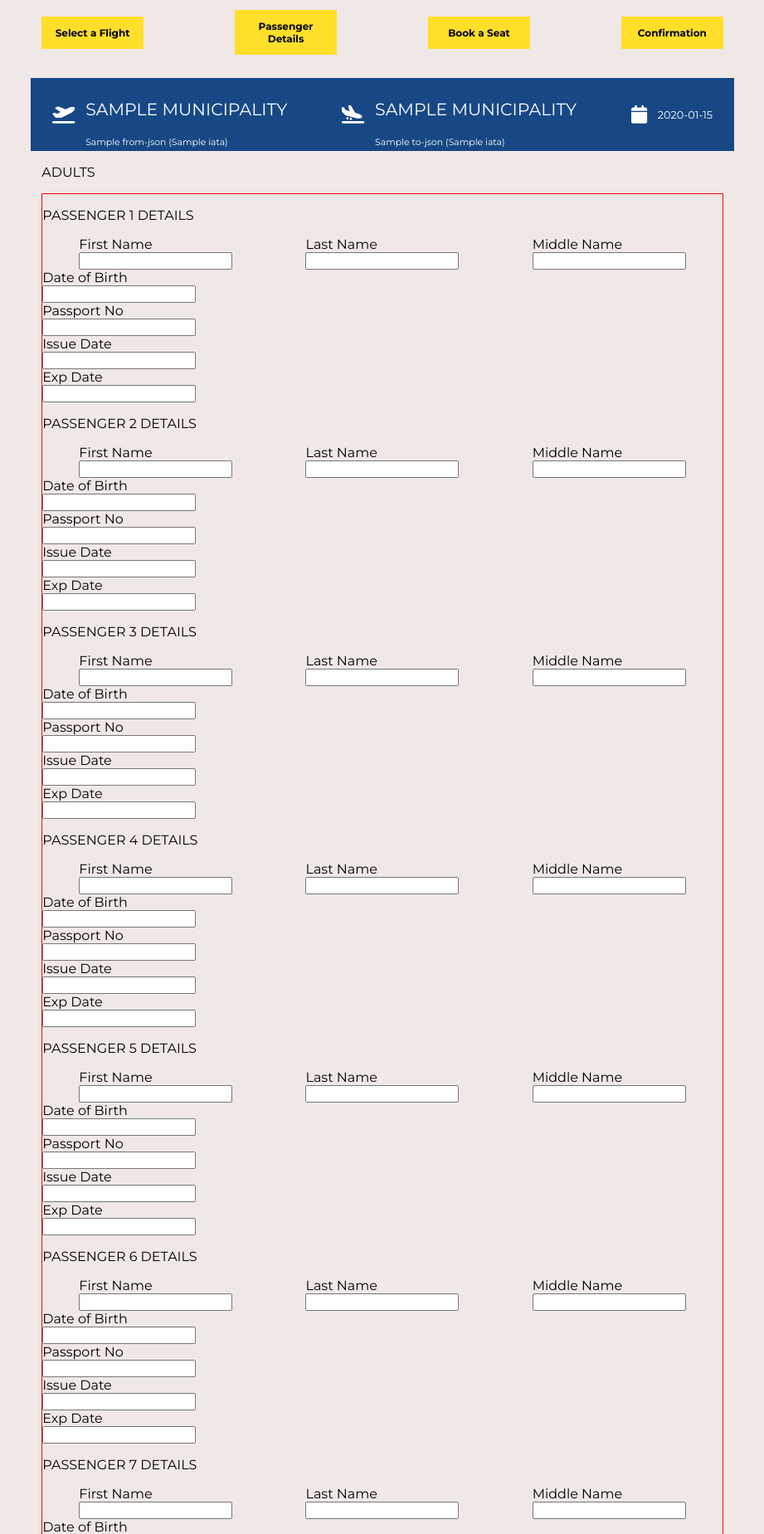
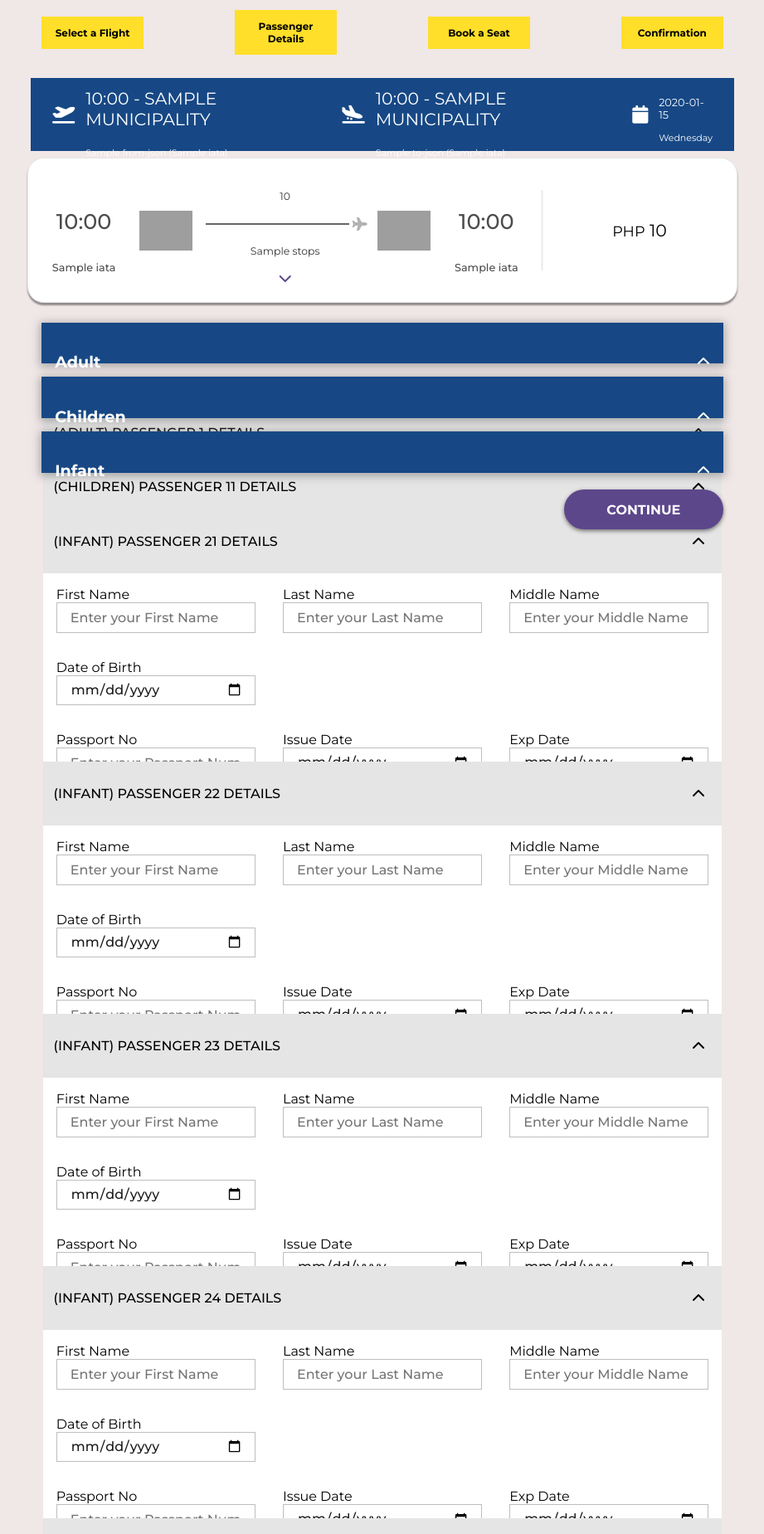
Before and after one commit to szy-kenn/airness-airlines, a Flask app: template src/templates/passenger-details.html in a window 1280 px wide. Shown: the part 124-1973 px from the top of the page at 83% size, without its empty margins (179-1100 px from the left). Run offline with Flask 3, Linux system fonts and the light colour scheme; the template is opened without the code that fills it: most values are stand-ins (such as "Sample title", 1, 10 or a date in 2020); parts of the project's set-up code (start-up, migrations or seed data) failed here and were passed over; some libraries are stand-ins or nearby versions; grey boxes are pictures that could not be loaded.

Commit message:
updated passenger details page

```diff
--- a/src/scss/_flights-page.scss
+++ b/src/scss/_flights-page.scss
@@ -279,9 +279,11 @@ body {
                 .expand-flight-stops {
                     cursor: pointer;
                     color: $secondary-button;
+                    transition: transform 0.1s cubic-bezier(0.6, 0.04, 0.98, 0.335);
 
                     &.expanded-btn {
                         transform: rotate(180deg);
+                        transition: transform 0.1s cubic-bezier(0.6, 0.04, 0.98, 0.335);
                     }
                 }
 
--- a/src/scss/_global.scss
+++ b/src/scss/_global.scss
@@ -17,6 +17,6 @@ a,
 }
 
 input::-webkit-calendar-picker-indicator {
-    font-size: 26px;
+    font-size: 20px;
     padding: 0.5rem;
   }
--- a/src/scss/_passenger-page.scss
+++ b/src/scss/_passenger-page.scss
@@ -2,24 +2,144 @@
     // border: 1px solid red;
     display: block;
     width: 65%;
+    padding: 1rem 0;
     margin: auto;
-    // @include flex(center);
+    position: relative;
 }
 
 .adult-passenger-details-container {
-    border: 1px solid red;
+    // border: 1px solid purple;
     position: relative;
-    flex: 0 0 25rem;
+    background-color: $primary-button;
+    box-shadow: 0 2px 10px 2px rgba(126, 126, 126, 0.6);
+    padding-bottom: 0.1rem;
+    margin-bottom: 1rem;
+    transition: height 0.2s ease-out;
+
+    .age-group-container {
+        @include flex(space-between);
+
+        .age-group {
+            display: block;
+            @include font($primary-font, 1.2rem, 700, $secondary-color);
+            padding: 1rem;
+        }
+
+        .age-group-expand {
+            padding: 0 1rem;
+            color: white;
+            transform: rotate(180deg);
+            transition: transform 0.1s cubic-bezier(0.445, 0.05, 0.55, 0.95);
+
+            &.collapsed {
+                transform: rotate(0);
+                transition: transform 0.1s cubic-bezier(0.445, 0.05, 0.55, 0.95);
+            }
+        }
+    }
+
+    &.collapsed {
+        // border: 1px solid red;
+        height: 3rem;
+        transition: height 0.2s ease-out;
+
+        .adult-passenger-details-container__items {
+            opacity: 0;
+            pointer-events: none;
+            transition: opacity 0.1s 0.1s ease-out;
+        }
+    }
 
     &__items {
+        // border: 1px solid red;
+        // padding: 0rem 1.5rem;
+        position: relative;
+        margin-bottom: 0rem;
+        margin-left: 0.1rem;
+        margin-right: 0.1rem;
+        background-color: white;
+        height: 19rem;
+        opacity: 1;
+        pointer-events: all;
+        // border-radius: 5px;
 
-        .passenger-full-name {
-            @include flex(space-around);
-            width: 100%;
+        &.collapsed {
+            height: 2.7rem;
+            box-shadow: 0 3px 3px 0 rgba(0, 0, 0, 0.6);
+
+            .adult-passenger-details-container__items--info {
+                opacity: 0;
+            }
         }
 
-        &--info label{
-            display: block;
+        .passenger-number-container {
+            @include flex(space-between);
+            width: 100%;
+            background-color: rgba(126, 126, 126, 0.2);
+        }
+
+        .passenger-number {
+            // display: inline-block;
+            @include font($primary-font, 1rem, 500, $primary-color);
+            padding: 0.8rem;
+        }
+
+        .passenger-expand {
+            padding: 0 1.25rem;
+            transform: rotate(180deg);
+
+            &.collapsed {
+                transform: rotate(0);
+            }
+        }
+
+
+        .passenger-full-name,
+        .passenger-passport {
+            @include flex(space-between);
+            position: relative;
+
+            input {
+                position: relative;
+                // width: 100%;
+
+                &::-webkit-calendar-picker-indicator {
+                    @include font($primary-font, 1.05rem, 500, rgba($primary-color, 0.9));;
+                    padding: 0;
+                  }
+            }
+        }
+
+        .passenger-birthdate {
+            @include flex;
+            position: relative;
+            input {
+                // width: 100%;
+
+                &::-webkit-calendar-picker-indicator {
+                    @include font($primary-font, 1.05rem, 500, rgba($primary-color, 0.9));;
+                    padding: 0;
+                  }
+            }
+        }
+
+        &--info {
+
+            position: relative;
+            padding: 1rem 1rem;
+
+            label{
+                display: block;
+            }
+            input {
+                position: relative;
+                border: 1px solid rgba(126, 126, 126, 0.5);
+                padding: 0.5rem 1rem;
+                line-height: 1rem;
+                @include font($primary-font, 1rem, 500, rgba($primary-color, 0.9));
+                width: 15rem;
+                height: 100%;
+            }
         }
     }
 }
--- a/src/static/css/main.css
+++ b/src/static/css/main.css
@@ -18,7 +18,7 @@ a,
 }
 
 input::-webkit-calendar-picker-indicator {
-  font-size: 26px;
+  font-size: 20px;
   padding: 0.5rem;
 }
 
@@ -791,9 +791,11 @@ body {
 .available-flights__items__flight-details__stops .expand-flight-stops {
   cursor: pointer;
   color: #5d478b;
+  transition: transform 0.1s cubic-bezier(0.6, 0.04, 0.98, 0.335);
 }
 .available-flights__items__flight-details__stops .expand-flight-stops.expanded-btn {
   transform: rotate(180deg);
+  transition: transform 0.1s cubic-bezier(0.6, 0.04, 0.98, 0.335);
 }
 .available-flights__items__flight-details__stops div {
   display: flex;
@@ -843,22 +845,139 @@ body {
 .passenger-details-wrapper {
   display: block;
   width: 65%;
+  padding: 1rem 0;
   margin: auto;
+  position: relative;
 }
 
 .adult-passenger-details-container {
-  border: 1px solid red;
   position: relative;
-  flex: 0 0 25rem;
+  background-color: #174885;
+  box-shadow: 0 2px 10px 2px rgba(126, 126, 126, 0.6);
+  padding-bottom: 0.1rem;
+  margin-bottom: 1rem;
+  transition: height 0.2s ease-out;
 }
-.adult-passenger-details-container__items .passenger-full-name {
+.adult-passenger-details-container .age-group-container {
   display: flex;
-  justify-content: space-around;
+  justify-content: space-between;
+  align-items: center;
+}
+.adult-passenger-details-container .age-group-container .age-group {
+  display: block;
+  font-family: "Montserrat";
+  font-size: 1.2rem;
+  font-weight: 700;
+  color: #ffffff;
+  padding: 1rem;
+}
+.adult-passenger-details-container .age-group-container .age-group-expand {
+  padding: 0 1rem;
+  color: white;
+  transform: rotate(180deg);
+  transition: transform 0.1s cubic-bezier(0.445, 0.05, 0.55, 0.95);
+}
+.adult-passenger-details-container .age-group-container .age-group-expand.collapsed {
+  transform: rotate(0);
+  transition: transform 0.1s cubic-bezier(0.445, 0.05, 0.55, 0.95);
+}
+.adult-passenger-details-container.collapsed {
+  height: 3rem;
+  transition: height 0.2s ease-out;
+}
+.adult-passenger-details-container.collapsed .adult-passenger-details-container__items {
+  opacity: 0;
+  pointer-events: none;
+  transition: opacity 0.1s 0.1s ease-out;
+}
+.adult-passenger-details-container__items {
+  position: relative;
+  margin-bottom: 0rem;
+  margin-left: 0.1rem;
+  margin-right: 0.1rem;
+  background-color: white;
+  height: 19rem;
+  opacity: 1;
+  pointer-events: all;
+}
+.adult-passenger-details-container__items.collapsed {
+  height: 2.7rem;
+  box-shadow: 0 3px 3px 0 rgba(0, 0, 0, 0.6);
+}
+.adult-passenger-details-container__items.collapsed .adult-passenger-details-container__items--info {
+  opacity: 0;
+}
+.adult-passenger-details-container__items .passenger-number-container {
+  display: flex;
+  justify-content: space-between;
   align-items: center;
   width: 100%;
+  background-color: rgba(126, 126, 126, 0.2);
+}
+.adult-passenger-details-container__items .passenger-number {
+  font-family: "Montserrat";
+  font-size: 1rem;
+  font-weight: 500;
+  color: #000000;
+  padding: 0.8rem;
+}
+.adult-passenger-details-container__items .passenger-expand {
+  padding: 0 1.25rem;
+  transform: rotate(180deg);
+}
+.adult-passenger-details-container__items .passenger-expand.collapsed {
+  transform: rotate(0);
+}
+.adult-passenger-details-container__items .passenger-full-name,
+.adult-passenger-details-container__items .passenger-passport {
+  display: flex;
+  justify-content: space-between;
+  align-items: center;
+  position: relative;
+}
+.adult-passenger-details-container__items .passenger-full-name input,
+.adult-passenger-details-container__items .passenger-passport input {
+  position: relative;
+}
+.adult-passenger-details-container__items .passenger-full-name input::-webkit-calendar-picker-indicator,
+.adult-passenger-details-container__items .passenger-passport input::-webkit-calendar-picker-indicator {
+  font-family: "Montserrat";
+  font-size: 1.05rem;
+  font-weight: 500;
+  color: rgba(0, 0, 0, 0.9);
+  padding: 0;
+}
+.adult-passenger-details-container__items .passenger-birthdate {
+  display: flex;
+  justify-content: space-between;
+  align-items: center;
+  position: relative;
+}
+.adult-passenger-details-container__items .passenger-birthdate input::-webkit-calendar-picker-indicator {
+  font-family: "Montserrat";
+  font-size: 1.05rem;
+  font-weight: 500;
+  color: rgba(0, 0, 0, 0.9);
+  padding: 0;
+}
+.adult-passenger-details-container__items--info {
+  position: relative;
+  padding: 1rem 1rem;
 }
 .adult-passenger-details-container__items--info label {
   display: block;
+}
+.adult-passenger-details-container__items--info input {
+  position: relative;
+  border: 1px solid rgba(126, 126, 126, 0.5);
+  padding: 0.5rem 1rem;
+  line-height: 1rem;
+  font-family: "Montserrat";
+  font-size: 1rem;
+  font-weight: 500;
+  color: rgba(0, 0, 0, 0.9);
+  width: 15rem;
+  height: 100%;
 }
 
 .main {
--- /dev/null
+++ b/src/static/js/passengers.js
@@ -0,0 +1,35 @@
+let ageGroupExpandBtns = {}
+
+function expandForm(btn, container) {
+    btn.classList.toggle('collapsed');
+    container.classList.toggle('collapsed');
+
+    if (btn.classList.contains('collapsed')) {
+        container.style.height = '3rem';
+    } else {
+        container.style.height = (container.dataset.count > 0) ? `${(19 * container.dataset.count) + 4}rem` : '3rem';
+    }
+}
+
+try {
+
+    ageGroupExpandBtns = {
+        0: ['adult_expand', 'adult_container', null, null],
+        1: ['children_expand', 'children_container', null, null],
+        2: ['infant_expand', 'infant_container', null, null]
+    }
+
+    for (let i = 0; i < 3; i++) {
+        ageGroupExpandBtns[i][2] = document.getElementById(ageGroupExpandBtns[i][0]); // expand btn
+        ageGroupExpandBtns[i][3] = document.getElementById(ageGroupExpandBtns[i][1]); // container
+
+        ageGroupExpandBtns[i][3].style.height = ageGroupExpandBtns[i][3].style.height = (ageGroupExpandBtns[i][3].dataset.count > 0) ? `${(19 * ageGroupExpandBtns[i][3].dataset.count) + 4}rem` : '3rem';
+
+        ageGroupExpandBtns[i][2].addEventListener('click', () => {
+            expandForm(ageGroupExpandBtns[i][2], ageGroupExpandBtns[i][3]);
+        })
+    }
+
+} catch {
+    ;
+}
--- /dev/null
+++ b/src/templates/blocks/selected-flight-details.html
@@ -0,0 +1,106 @@
+<div class="flight-input-details">
+
+    <div class="flight-input-details__items from">
+        <i class="fa-sharp fa-solid fa-plane-departure"></i>
+        <div class="input-details">
+            <p>{{ selected_flight['departure_time'][11:16] ~ ' - ' ~ form_part_one['from-json']['municipality'] }}</p>
+            <span>{{ form_part_one['from-json']['name']}} ({{ form_part_one['from-json']['iata']}})</span>
+        </div>
+    </div>
+    <div class="flight-input-details__items to">
+        <i class="fa-solid fa-plane-arrival"></i>
+        <div class="input-details">
+            <p>{{ selected_flight['arrival_time'][11:16] ~ ' - ' ~ form_part_one['to-json']['municipality'] }}</p>
+            <span>{{ form_part_one['to-json']['name']}} ({{ form_part_one['to-json']['iata']}})</span>
+        </div>
+    </div>
+    <div class="flight-input-details__items departure_date">
+        <i class="fa-solid fa-calendar"></i>
+        <div class="input-departure-date">
+            <p class="departure-date">{{ form_part_one['departure-date'] }}</p>
+            <span id="departureDay"></span>
+        </div>
+    </div>
+</div>
+
+
+<div class="available-flights">
+    <div class="available-flights__items" data-index="{{ i }}">
+        <div class="available-flights__items__flight-details">
+            <div class="available-flights__items__flight-details__from">
+                <div>
+                    <p>{{ selected_flight['departure_time'][11:16] }}</p>
+                    <span>{{ form_part_one['from-json']['iata']}}</span>
+                </div>
+                <img src="https://flagcdn.com/{{form_part_one['from-json']['iso_country'].lower()}}.svg" width="70" alt="{{ form_part_one['from-json']['iso_country'] }}">
+            </div>
+            <div class="available-flights__items__flight-details__stops">
+                <p> {{ duration }} </p>
+                <div>
+                    <div class="line"></div>
+                    <i class="fa-solid fa-plane"></i>
+                </div>
+                <p>{{ stops }}</p>
+                <i class="fa-sharp fa-solid fa-chevron-down expand-flight-stops" data-index="{{ i }}"></i>
+            </div>
+            <div class="available-flights__items__flight-details__to">
+                <img src="https://flagcdn.com/{{form_part_one['to-json']['iso_country'].lower()}}.svg" width="70" alt="{{ form_part_one['to-json']['iso_country'] }}">
+                <div>
+                    <p>{{ selected_flight['arrival_time'][11:16]}}</p>
+                    <span>{{ form_part_one['to-json']['iata']}}</span>
+                </div>
+            </div>
+        </div>
+    <div class="available-flights__items__flight-price">
+        <p><span style="font-weight: 400; font-size: 1.1rem;">PHP</span> {{ "{:,}".format(selected_flight['price']) }}</p>
+    </form>
+    </div>
+    </div>
+    <div class="available-flights__items expanded-section" data-index="{{ i }}">
+    <div class="available-flights__items__flight-details expanded-section">
+        <div class="flight-timeline-wrapper">
+            <p class="flight-timeline-p">FLIGHT TIMELINE</p>
+            {% for j in range(selected_flight['stops'] | length) %}
+                <p class="flight-number"> {{ selected_flight['stops'][j]['marketing_carrier']}} {{ selected_flight['stops'][j]['flight_number']}}</p>
+                <div class="flight-route-container">
+
+                    {% set duration_in_min = selected_flight['stops'][j]['duration'] %}
+                    {% set hours = duration_in_min // 60 %}
+                    {% set min = duration_in_min % 60 %}
+                    {% if hours > 0 and min > 0 %}
+                        {% set duration_stop = hours ~ 'h ' ~ min ~ 'm' %}
+                    {% elif hours > 0 and min == 0 %}
+                        {% set duration_stop = hours ~ 'h' %}
+                    {% elif hours == 0 and min > 0 %}
+                        {% set duration_stop = min ~ 'm' %}
+                    {% endif %}
+
+
+                    <p class="duration">{{ duration_stop }}</p>
+                    <div class="timeline-track">&nbsp;</div>
+                    <div class="route-wrapper">
+                        <div class="route-from">
+                            <p class="time">{{ selected_flight['stops'][j]['departure_time'][11:16] }}</p>
+                            <p class="iata">{{ selected_flight['stops'][j]['origin']['iata'] }} </p>
+                            <p class="name">{{ selected_flight['stops'][j]['origin']['name'] }}</p>
+                        </div>
+                        <div class="route-to">
+                            <p class="time">{{ selected_flight['stops'][j]['arrival_time'][11:16] }}</p>
+                            <p class="iata">{{ selected_flight['stops'][j]['destination']['iata'] }}</p>
+                            <p class="name">{{ selected_flight['stops'][j]['destination']['name'] }}</p>
+                        </div>
+                    </div>
+                </div>
+
+            {% endfor %}
+            <div class="footer">
+                <p><span>Arrives: </span> {{ selected_flight['arrival_time'] }}</p>
+                <p><span>Duration: </span>  {{ duration }}</p>
+            </div>
+        </div>
+
+    </div>
+    <div class="available-flights__items__flight-price expanded-section">
+    </div>
+    </div>
+</div>
--- a/src/templates/passenger-details.html
+++ b/src/templates/passenger-details.html
@@ -2,60 +2,89 @@
 {% block title %}Passenger Details{% endblock %}
 {% block booking %}
 
-{% include 'blocks/flight-input-details.html' %}
-<!-- <p> {{ form_part_one }} </p> -->
+{% include 'blocks/selected-flight-details.html' %}
 
     <div class="passenger-details-wrapper">
-        <form action="/">
-        <p>ADULTS</p>
-        <div class="adult-passenger-details-container">
-            {% for i in range ((form_part_one['passenger-adult'] | int) + 2) %}
+        <form action="/seats" method="POST">
+        {% set idx = {'value': 0} %}
+        {% for i in range(3) %}
+        {% if i == 0 %}
+        {% set age_group = 'Adult' %}
+        {% elif i == 1 %}
+        {% set age_group = 'Children' %}
+        {% elif i == 2 %}
+        {% set age_group = 'Infant' %}
+        {% endif %}
+            <div class="adult-passenger-details-container" id="{{ age_group.lower() ~ '_container'}}" data-count="{{ form_part_one['passenger-' ~ age_group.lower() ]}}">
+                <div class="age-group-container">
+                    <p class="age-group">{{ age_group }}</p>
+                    <i class="fa-sharp fa-solid fa-chevron-down age-group-expand" id="{{ age_group.lower() + '_expand'}}"></i>
+                </div>
+                {% for i in range (idx.value, (form_part_one['passenger-' ~ age_group.lower()] | int) + idx.value)%}
                     <div class="adult-passenger-details-container__items">
-                    <p>PASSENGER {{ i + 1}} DETAILS</p>
+                        <div class="passenger-number-container">
+                            <p class="passenger-number">{{ '(' ~ age_group.upper() ~ ')'}} PASSENGER {{ i + 1}} DETAILS</p>
+                            <i class="fa-sharp fa-solid fa-chevron-down passenger-expand" id="{{ age_group.lower() ~ '_passenger' ~ (i + 1) ~ '_expand'}}"></i>
+                        </div>
                         <div class="passenger-full-name">
                             <div class="adult-passenger-details-container__items--info">
                                 <label for="{{'p' + ((i+1) | string) + 'Name'}}">First Name</label>
-                            <input type="text" name="{{'p' + ((i+1) | string) + 'FirstName'}}" id="{{'p' + ((i+1) | string) + 'Name'}}">
+                                <input type="text" name="{{'p' + ((i+1) | string) + 'FirstName'}}"
+                                        id="{{'p' + ((i+1) | string) + 'Name'}}"
+                                        placeholder="Enter your First Name">
                             </div>
                             <div class="adult-passenger-details-container__items--info">
                                 <label for="{{'p' + ((i+1) | string) + 'Name'}}">Last Name</label>
-                            <input type="text" name="{{'p' + ((i+1) | string) + 'LastName'}}" id="{{'p' + ((i+1) | string) + 'Name'}}">
+                                <input type="text" name="{{'p' + ((i+1) | string) + 'LastName'}}"
+                                        id="{{'p' + ((i+1) | string) + 'Name'}}"
+                                        placeholder="Enter your Last Name">
                             </div>
                             <div class="adult-passenger-details-container__items--info">
                                 <label for="{{'p' + ((i+1) | string) + 'Name'}}">Middle Name</label>
-                            <input type="text" name="{{'p' + ((i+1) | string) + 'MiddleName'}}" id="{{'p' + ((i+1) | string) + 'Name'}}">
+                                <input type="text" name="{{'p' + ((i+1) | string) + 'MiddleName'}}"
+                                        id="{{'p' + ((i+1) | string) + 'Name'}}"
+                                        placeholder="Enter your Middle Name">
                             </div>
                         </div>
+                        <div class="passenger-birthdate">
                             <div class="adult-passenger-details-container__items--info">
                                 <label for="{{'p' + ((i+1) | string) + 'Name'}}">Date of Birth</label>
-                        <input type="text" name="{{'p' + ((i+1) | string) + 'BirthDate'}}" id="{{'p' + ((i+1) | string) + 'Name'}}">
+                                <input type="date" name="{{'p' + ((i+1) | string) + 'BirthDate'}}"
+                                        id="{{'p' + ((i+1) | string) + 'Name'}}">
                             </div>
+                        </div>
+                        <div class="passenger-passport">
                             <div class="adult-passenger-details-container__items--info">
                                 <label for="{{'p' + ((i+1) | string) + 'Name'}}">Passport No</label>
-                        <input type="text" name="{{'p' + ((i+1) | string) + 'PassportNo'}}" id="{{'p' + ((i+1) | string) + 'Name'}}">
+                                <input type="text" name="{{'p' + ((i+1) | string) + 'PassportNo'}}"
+                                        id="{{'p' + ((i+1) | string) + 'Name'}}"
+                                        placeholder="Enter your Passport Number">
                             </div>
                             <div class="adult-passenger-details-container__items--info">
                                 <label for="{{'p' + ((i+1) | string) + 'Name'}}">Issue Date</label>
-                        <input type="text" name="{{'p' + ((i+1) | string) + 'IssueDate'}}" id="{{'p' + ((i+1) | string) + 'Name'}}">
+                                <input type="date" name="{{'p' + ((i+1) | string) + 'IssueDate'}}"
+                                        id="{{'p' + ((i+1) | string) + 'Name'}}"
+                                        placeholder="Passport's Issue Date">
                             </div>
                             <div class="adult-passenger-details-container__items--info">
                                 <label for="{{'p' + ((i+1) | string) + 'Name'}}">Exp Date</label>
-                        <input type="text" name="{{'p' + ((i+1) | string) + 'ExpDate'}}" id="{{'p' + ((i+1) | string) + 'Name'}}">
+                                <input type="date" name="{{'p' + ((i+1) | string) + 'ExpDate'}}"
+                                        id="{{'p' + ((i+1) | string) + 'Name'}}"
+                                        placeholder="Passport's Issue Date">
                             </div>
                         </div>
+                    </div>
+                    {% if idx.update({'value' : (idx.value + 1)}) %} {% endif %}
                 {% endfor %}
             </div>
-        <p>CHILDREN</p>
-        {% for i in range (form_part_one['passenger-children'] | int) %}
-            <p>PASSENGER {{ i + 1}} DETAILS</p>
-            <input type="text" name="p1Name" id="p1Name">
         {% endfor %}
-        <p>INFANTS</p>
-        {% for i in range (form_part_one['passenger-infant'] | int) %}
-            <p>PASSENGER {{ i + 1}} DETAILS</p>
-            <input type="text" name="p1Name" id="p1Name">
-        {% endfor %}
+        <button type="submit" class="form-btn">CONTINUE</button>
         </form>
     </div>
 
 {% endblock %}
+
+{% block script %}
+<script type="text/javascript" src="{{ url_for('static', filename='js/passengers.js')}}"></script>
+<script type="text/javascript" src="{{ url_for('static', filename='js/flights.js')}}"></script>
+{% endblock %}
```
Also changed, not shown: src/views.py (+6 -1 lines). Lines whose indentation alone changed are shown as unchanged.
